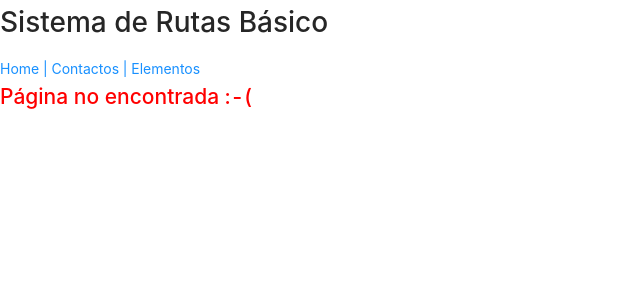
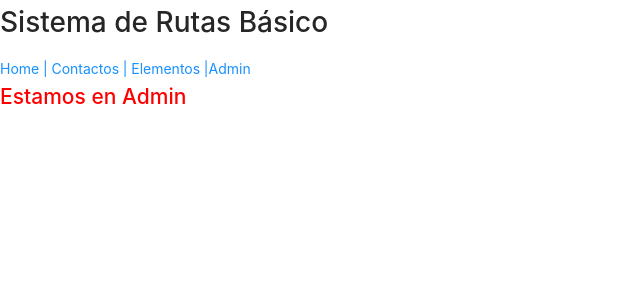
Before and after one commit to pprofpc/web-personal-cliente, a React (Create React App) app: page /admin in a window 1280 px wide. Shown: the top 300 px of the page, without its empty margins (0-640 px from the left). Built offline with nearby package versions, Linux system fonts and the light colour scheme.

Commit message:
Separando páginas

```diff
--- a/src/App.js
+++ b/src/App.js
@@ -1,24 +1,13 @@
-import 'moment/locale/es-mx';
-import locale from 'antd/es/date-picker/locale/es_ES';
-import { DatePicker, Space } from 'antd';
-import { Collapse } from 'antd';
 import { BrowserRouter as Router, Route, Routes, Link } from 'react-router-dom';
+import Admin from "./pages/Admin";
+import Home from './pages/Home';
+import Elements from './pages/Elements';
+import Contact from './pages/Contact';
 
 
 import './App.scss';
 
-const { Panel } = Collapse;
-
-const text = `
-  Este es el texto que puede aparecer dentro del Bloque Colapsable`
-
-const onChange = (date, dateString) => {
-  console.log(date, dateString);
-};
-
 function App() {
-
-
 
   return (
     <Router>
@@ -28,7 +17,8 @@ function App() {
         <nav>
           <Link to="/">Home | </Link>
           <Link to="/contact">Contactos | </Link>
-          <Link to="/elementos">Elementos</Link>
+          <Link to="/elementos">Elementos |</Link>
+          <Link to="/admin">Admin</Link>
         </nav>
 
         <Routes>
@@ -36,6 +26,7 @@ function App() {
           <Route index element={<Home />} />
           <Route exact path='/contact' element={<Contact />} />
           <Route exact path='/elementos' element={<Elements />} />
+          <Route exact path='/admin' element={<Admin />} />
           <Route path="*" element={<Error404 />} />
         </Routes>
 
@@ -43,34 +34,7 @@ function App() {
     </Router>
   );
 }
-function Home() {
-  return <h2>Estamos en el componente Home</h2>;
-}
 
-function Contact() {
-  return (
-    <h2>Estamos en Contact...</h2>
-  );
-}
-
-function Elements() {
-  return (
-    <>
-      <h2>Web Personal - <span>Cliente</span></h2>
-      <div>
-        <DatePicker locale={locale} onChange={onChange} format={"dd DD-MM-yy"} />
-      </div>
-
-      <Collapse defaultActiveKey={['1']} >
-        <Panel header="Información Complementaria" key="1">
-          <p>
-            <h3>¿Podré?</h3>
-            {text}</p>
-        </Panel>
-      </Collapse>
-    </>
-  );
-}
 
 function Error404() {
   return <h2>Página no encontrada :-(</h2>;
--- /dev/null
+++ b/src/pages/Admin/Admin.js
@@ -0,0 +1,9 @@
+import React from "react";
+
+export default function Admin(){
+    return (
+    <div>
+        <h2>Estamos en Admin</h2>
+    </div>
+    );
+}
--- /dev/null
+++ b/src/pages/Admin/index.js
@@ -0,0 +1 @@
+export {default} from "./Admin";
--- /dev/null
+++ b/src/pages/Contact.js
@@ -0,0 +1,7 @@
+
+
+export default function Contact() {
+    return (
+      <h2>Estamos en Contact...</h2>
+    );
+  }
--- /dev/null
+++ b/src/pages/Elements.js
@@ -0,0 +1,31 @@
+import React from "react";
+import 'moment/locale/es-mx';
+import locale from 'antd/es/date-picker/locale/es_ES';
+import { DatePicker, Collapse } from 'antd';
+
+const onChange = (date, dateString) => {
+    console.log(date, dateString);
+};
+
+const { Panel } = Collapse;
+const text = `Este es el texto que puede aparecer dentro del Bloque Colapsable`;
+
+
+export default function Elements() {
+    return (
+        <>
+            <h2>Web Personal - <span>Cliente</span></h2>
+            <div>
+                <DatePicker locale={locale} onChange={onChange} format={"dd DD-MM-yy"} />
+            </div>
+
+            <Collapse defaultActiveKey={['1']} >
+                <Panel header="Información Complementaria" key="1">
+                    <p>
+                        <h3>¿Podré?</h3>
+                        {text}</p>
+                </Panel>
+            </Collapse>
+        </>
+    );
+}
--- /dev/null
+++ b/src/pages/Home.js
@@ -0,0 +1,3 @@
+export default function Home() {
+    return <h2>Estamos en el componente Home</h2>;
+  }
```
Also changed, not shown: src/pages/Admin/SignIn.js (added).
